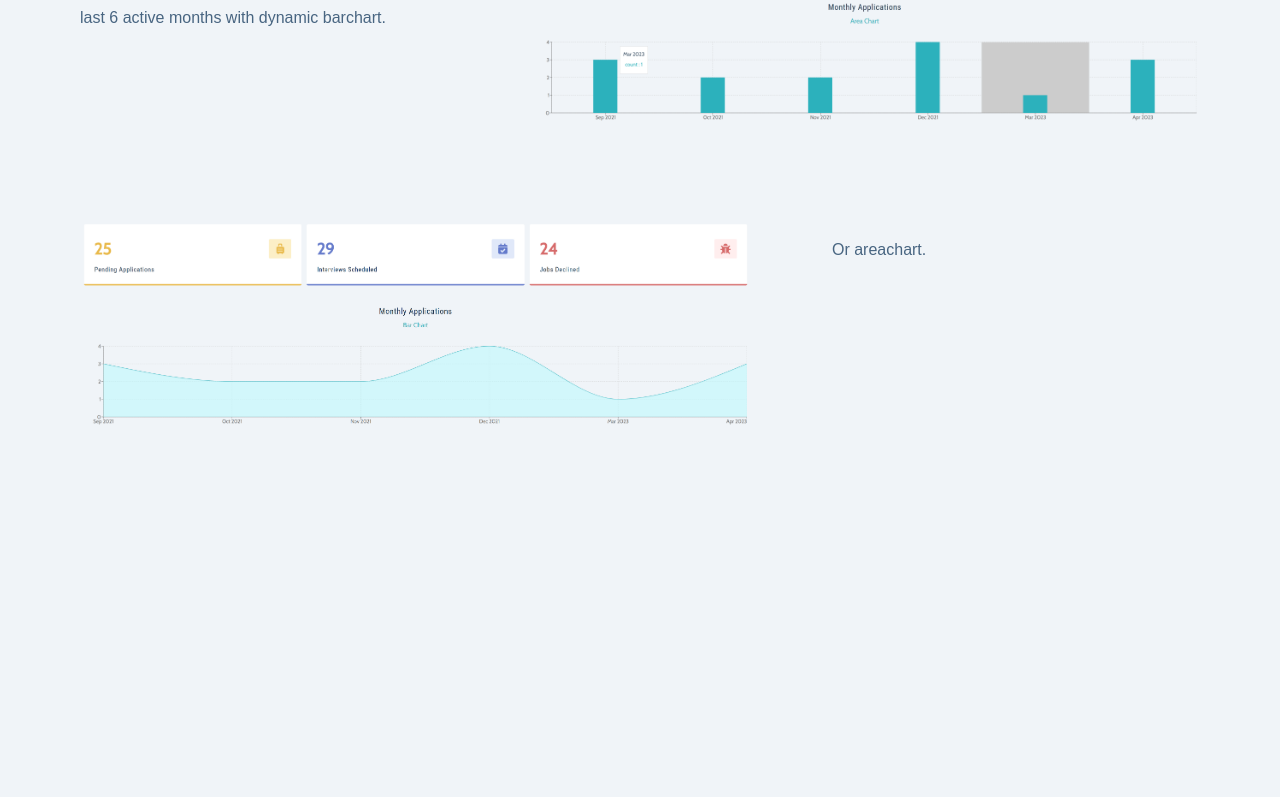
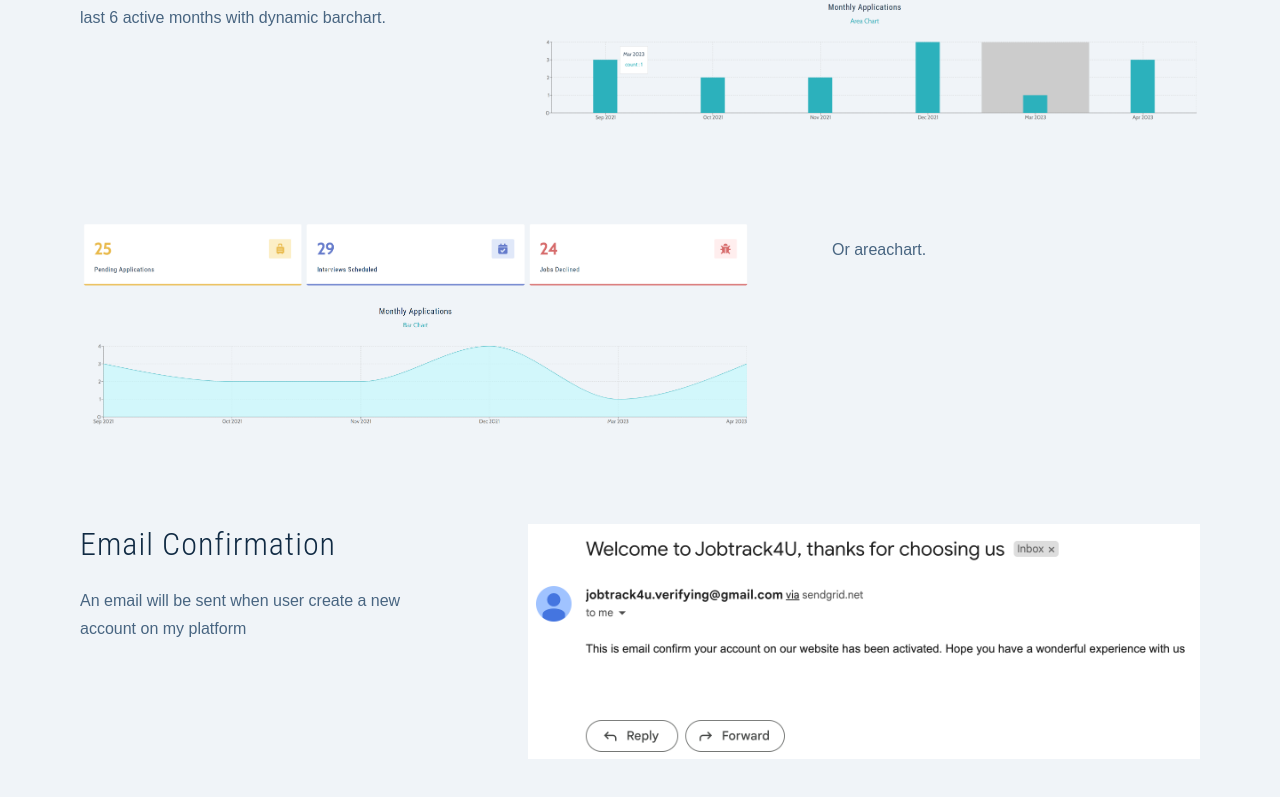
Before and after one commit to anhhoangt/JobTrack4UApp, a React (Create React App) app in the folder client/: page /landing in a window 1280 px wide. Shown: the part 1419-2216 px from the top of the page. Before the commit the page ends 1927 px from the top, so only its background shows below. Built offline with nearby package versions, Linux system fonts and the light colour scheme; no server answers.

Commit message:
update features in landing page

```diff
--- a/client/src/assets/wrappers/LandingPage.js
+++ b/client/src/assets/wrappers/LandingPage.js
@@ -61,6 +61,15 @@ const Wrapper = styled.main`
       grid-column-gap: 5rem;
     }
 
+    .confirmEmail {
+      padding-top: 1rem;
+      padding-bottom: 5rem;
+      padding-left: 5rem;
+      padding-right: 5rem;
+      display: flex;
+      grid-column-gap: 5rem;
+    }
+
     h2 {
       text-align: center;
       margin-bottom: 2rem;
@@ -90,6 +99,10 @@ const Wrapper = styled.main`
       max-width: 60%;
       height: 150%;
     }
+    .confirmEmail-img {
+      max-width: 60%;
+      height: 150%;
+    }
   }
 
   @media (min-width: 992px) {
--- a/client/src/pages/Landing.js
+++ b/client/src/pages/Landing.js
@@ -2,6 +2,7 @@ import main from "../assets/images/main-alternative.svg";
 import barchart from "../assets/images/barchart.PNG";
 import searchengine from "../assets/images/searchengine.PNG";
 import areachart from "../assets/images/areachart.PNG";
+import confirmEmail from "../assets/images/confirmEmail.PNG";
 import Wrapper from "../assets/wrappers/LandingPage";
 import { Logo } from "../components";
 import { Link } from "react-router-dom";
@@ -63,6 +64,15 @@ const Landing = () => {
               <p>Or areachart.</p>
             </div>
           </div>
+          <div className="confirmEmail">
+            <div>
+              <h4>Email Confirmation</h4>
+              <p>
+              An email will be sent when user create a new account on my platform
+              </p>
+            </div>
+            <img src={confirmEmail} alt="Purpose" className="img confirmEmail-img" />
+          </div>
         </div>
       </Wrapper>
     </React.Fragment>
```
Also changed, not shown: client/src/assets/images/confirmEmail.PNG (added).
